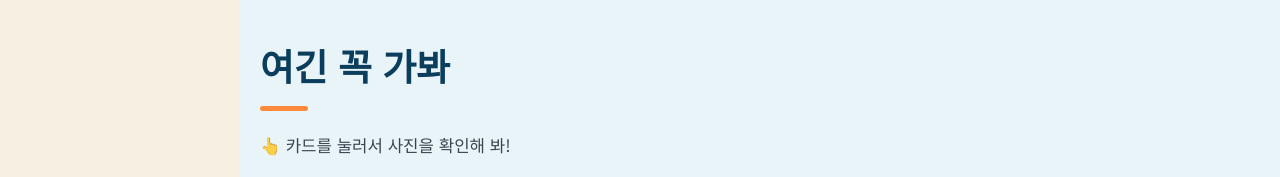
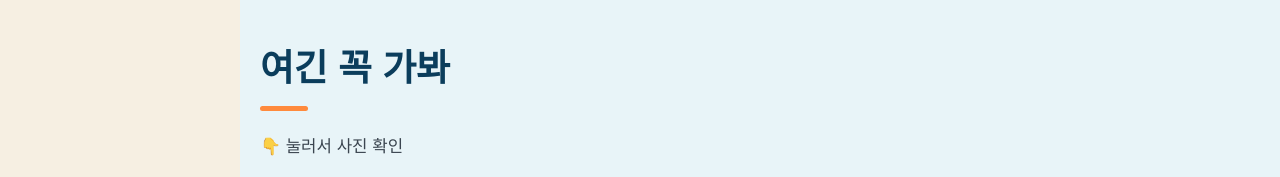
Before and after one commit to chyunji105/samcheok, a plain HTML site: page index.html in a window 1280 px wide. Shown: the part 1520-1697 px from the top of the page. Drawn offline with Linux system fonts and the light colour scheme.

Commit message:
안내 문구를 '👇 눌러서 사진 확인'으로 변경
Co-Authored-By: Claude Opus 5.5 <noreply@anthropic.com>

```diff
--- a/index.html
+++ b/index.html
@@ -111,7 +111,7 @@
   <!-- 가볼 곳 -->
   <section id="spots" class="section alt">
     <h2 class="title">여긴 꼭 가봐</h2>
-    <p class="spots-hint">👆 카드를 눌러서 사진을 확인해 봐!</p>
+    <p class="spots-hint">👇 눌러서 사진 확인</p>
     <div class="filters" role="tablist">
       <button class="chip active" data-filter="all">전체</button>
       <button class="chip" data-filter="sea">🌊 바다</button>
```
